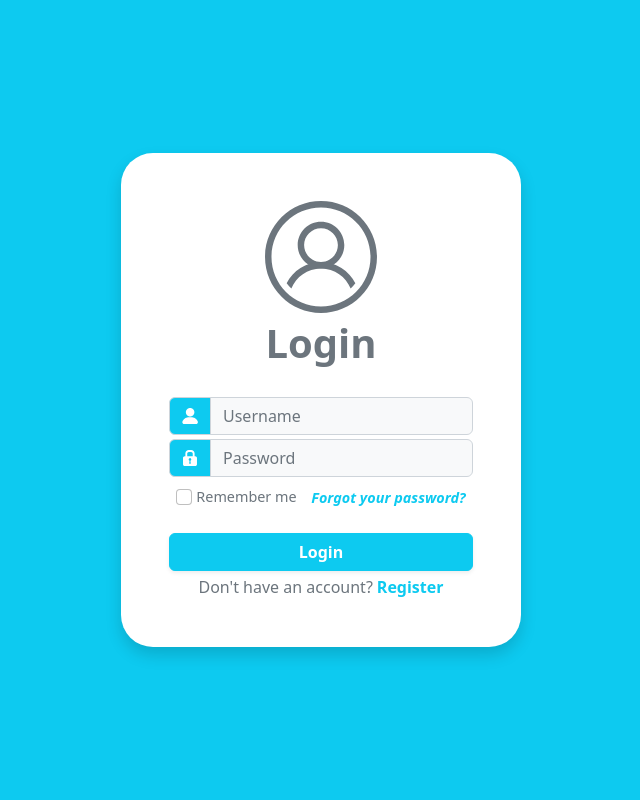
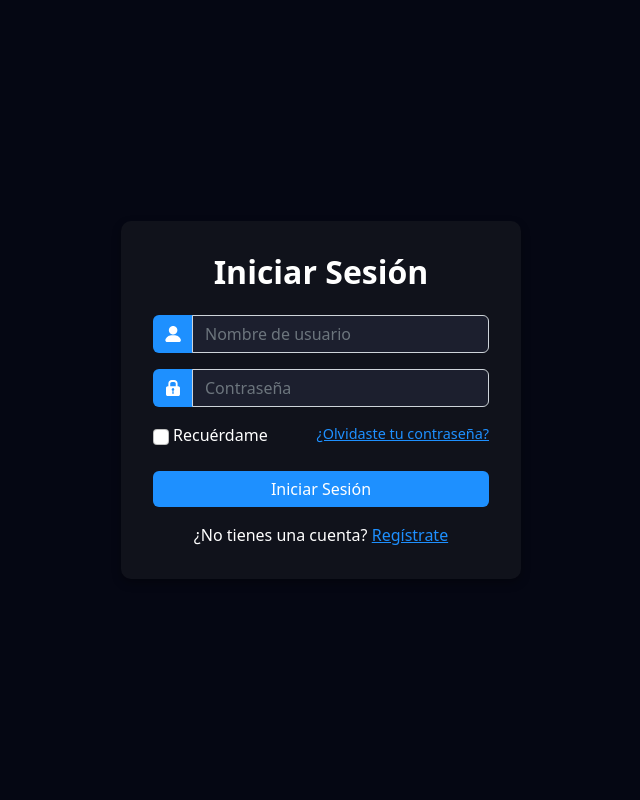
Before and after one commit to dossgreed/doss.github.io, a Flask app: page /login in a window 1280 px wide. Shown: the whole page, without its empty margins (319-959 px from the left). Run offline with Flask 3, Linux system fonts and the light colour scheme.

Commit message:
Agregar estilos CSS y plantilla de inicio de sesión en español

```diff
--- /dev/null
+++ b/static/css/login.css
@@ -0,0 +1,63 @@
+/* Fondo y estilos generales */
+body {
+  background-color: #050713;
+  color: #ffffff;
+}
+
+/* Contenedor principal */
+.login-container {
+  background-color: #10121b;
+  padding: 2rem;
+  border-radius: 10px;
+  box-shadow: 0px 4px 10px rgba(0, 0, 0, 0.3);
+  width: 100%;
+  max-width: 400px;
+}
+
+/* Icono de encabezado */
+.login-icon {
+  height: 5rem;
+  margin-bottom: 1rem;
+}
+
+/* Botón de inicio de sesión */
+.btn-login {
+  background-color: #1e90ff;
+  border: none;
+}
+.btn-login:hover {
+  background-color: #005bbb;
+}
+
+/* Campos de entrada */
+.form-control {
+  background-color: #1c1f2e;
+  color: #ffffff;
+}
+.form-control:focus {
+  border-color: #1e90ff;
+  box-shadow: none;
+}
+.input-group-text {
+  background-color: #1e90ff;
+  border: none;
+}
+
+/* Link a "olvidaste tu contraseña" */
+.forgot-password-link {
+  color: #1e90ff;
+  font-size: 0.9rem;
+}
+.forgot-password-link:hover {
+  color: #005bbb;
+  text-decoration: underline;
+}
+
+/* Link a registro */
+.register-link {
+  color: #1e90ff;
+}
+.register-link:hover {
+  color: #005bbb;
+  text-decoration: underline;
+}
--- a/templates/login_template.html
+++ b/templates/login_template.html
@@ -1,86 +1,80 @@
 <!DOCTYPE html>
-<html lang="en">
+<html lang="es">
   <head>
     <meta charset="UTF-8" />
     <meta name="viewport" content="width=device-width, initial-scale=1.0" />
-    <title>Bootstrap Login Page</title>
+    <title>Iniciar Sesión | Tu App de Streaming</title>
     <link
       href="https://cdn.jsdelivr.net/npm/bootstrap@5.2.0/dist/css/bootstrap.min.css"
       rel="stylesheet"
     />
+    <link
+      rel="stylesheet"
+      type="text/css"
+      href="{{ url_for('static', filename='css/login.css') }}"
+    />
   </head>
-  <body class="bg-info d-flex justify-content-center align-items-center vh-100">
-    <div
-      class="bg-white p-5 rounded-5 text-secondary shadow"
-      style="width: 25rem"
-    >
-      <div class="d-flex justify-content-center">
-        <img
-          src="/static/assets/login-icon.svg"
-          alt="login-icon"
-          style="height: 7rem"
-        />
-      </div>
-      <div class="text-center fs-1 fw-bold">Login</div>
+  <body class="d-flex justify-content-center align-items-center vh-100">
+    <!-- Contenedor de inicio de sesión -->
+    <div class="login-container text-center">
+      <h2 class="fw-bold">Iniciar Sesión</h2>
+
       <form action="/login" method="POST">
+        <!-- Campo de nombre de usuario -->
         <div class="input-group mt-4">
-          <div class="input-group-text bg-info">
+          <span class="input-group-text">
             <img
               src="/static/assets/username-icon.svg"
               alt="username-icon"
               style="height: 1rem"
             />
-          </div>
+          </span>
           <input
-            class="form-control bg-light"
             type="text"
             name="username"
-            placeholder="Username"
+            class="form-control"
+            placeholder="Nombre de usuario"
             required
           />
         </div>
-        <div class="input-group mt-1">
-          <div class="input-group-text bg-info">
+
+        <!-- Campo de contraseña -->
+        <div class="input-group mt-3">
+          <span class="input-group-text">
             <img
               src="/static/assets/password-icon.svg"
               alt="password-icon"
               style="height: 1rem"
             />
-          </div>
+          </span>
           <input
-            class="form-control bg-light"
             type="password"
             name="password"
-            placeholder="Password"
+            class="form-control"
+            placeholder="Contraseña"
             required
           />
         </div>
 
-        <div class="d-flex justify-content-around mt-1">
-          <div class="d-flex align-items-center gap-1">
-            <input class="form-check-input" type="checkbox" />
-            <div class="pt-1" style="font-size: 0.9rem">Remember me</div>
+        <!-- Opciones de recordar sesión y contraseña olvidada -->
+        <div class="d-flex justify-content-between mt-3">
+          <div class="d-flex align-items-center">
+            <input type="checkbox" class="form-check-input" />
+            <span class="ms-1">Recuérdame</span>
           </div>
-          <div class="pt-1">
-            <a
-              href="#"
-              class="text-decoration-none text-info fw-semibold fst-italic"
-              style="font-size: 0.9rem"
-              >Forgot your password?</a
-            >
-          </div>
+          <a href="#" class="forgot-password-link">¿Olvidaste tu contraseña?</a>
         </div>
-        <button
-          class="btn btn-info text-white w-100 mt-4 fw-semibold shadow-sm"
-        >
-          Login
+
+        <!-- Botón de inicio de sesión -->
+        <button type="submit" class="btn btn-login text-white w-100 mt-4">
+          Iniciar Sesión
         </button>
       </form>
-      <div class="d-flex gap-1 justify-content-center mt-1">
-        <div>Don't have an account?</div>
-        <a href="/register" class="text-decoration-none text-info fw-semibold"
-          >Register</a
-        >
+
+      <!-- Enlace a registro -->
+      <div class="mt-3">
+        <span>¿No tienes una cuenta?</span>
+        <a href="/register" class="register-link">Regístrate</a>
       </div>
     </div>
   </body>
```
